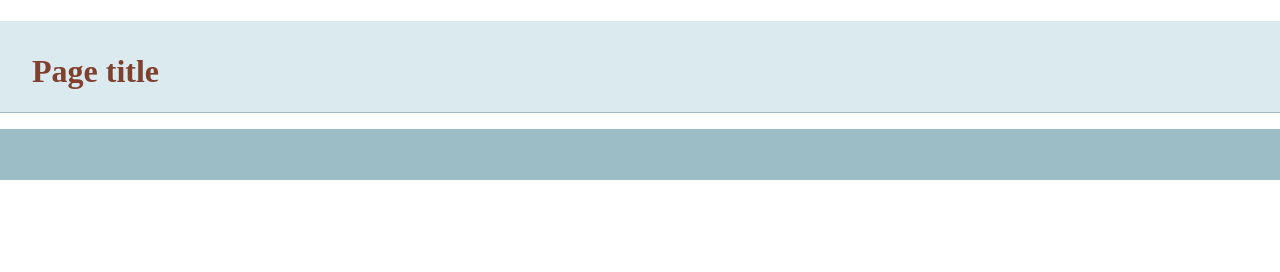
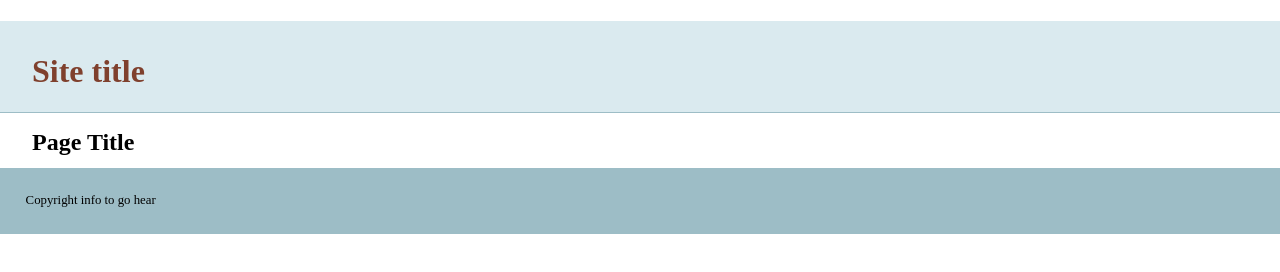
Before and after one commit to marciopires/git-basics, a plain HTML site: page index.html in a window 1280 px wide. Drawn offline with nearby package versions, Linux system fonts and the light colour scheme.

Commit message:
added more info to template

```diff
--- a/index.html
+++ b/index.html
@@ -14,13 +14,15 @@
     </head>
     <body>
     <header>
-	<h1>Page title</h1>
+	<h1>Site title</h1>
     </header>
     <nav id="pageNav">
     </nav>
     <main>
+    <h2>Page Title</h2>
     </main>
     <footer>
+    Copyright info to go hear
     </footer>
         <script>
 //use the modernizr load to load up external scripts. This will load the scripts asynchronously, but the order listed matters. Although it will load all scripts in parallel, it will execute them in the order listed
```
